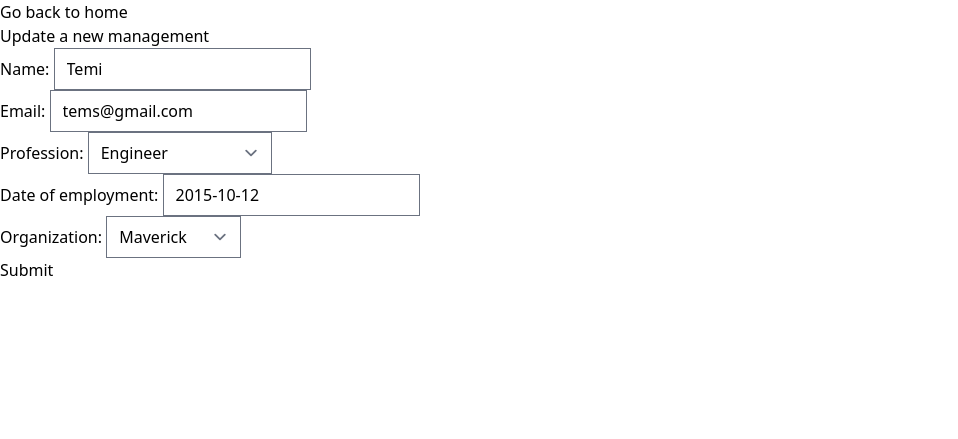
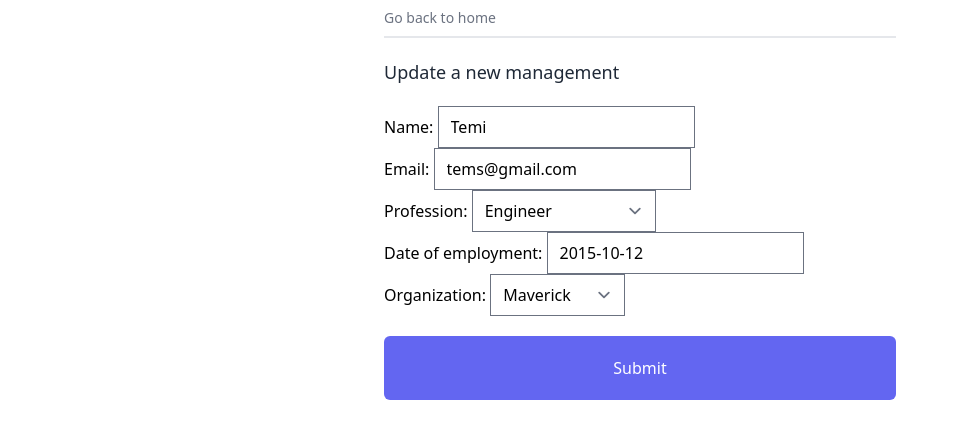
Before and after one commit to 12sub/Student-Management-Application, a Django app: page /app/3/update/ in a window 1280 px wide. Shown: the part 80-519 px from the top of the page, without its empty margins (0-958 px from the left). Run offline with Django 4.2, Linux system fonts and the light colour scheme; a user stored in the database is signed in; data comes from the database, SQL or seed files in the repository; both versions use the stored data as it was after the commit; some libraries are stand-ins or nearby versions.

Commit message:
11th commit

```diff
--- a/app/templates/app_students_update.html
+++ b/app/templates/app_students_update.html
@@ -20,8 +20,8 @@
                 <input class="flex mr-auto text-white bg-indigo-500 border-0 py-2 px-6 focus:outline-none hover:bg-indigo-600 rounded" type='submit'/>
                 </div>
             </form>
-        <div class="flex">
-          <button class="flex ml-auto text-white bg-indigo-500 border-0 py-2 px-6 focus:outline-none hover:bg-indigo-600 rounded"><a href='{% url 'apps:student_delete' user.pk %}'>Delete</a></button>
+        <div class="mt-5 py-5 border-t border-gray-200">
+          <button class=" text-white bg-indigo-500 border-0 py-2 px-6 focus:outline-none hover:bg-indigo-600 rounded"><a href='{% url 'apps:student_delete' user.pk %}'>Delete</a></button>
         </div>
       </div>
     </div>
--- a/app/templates/app_update.html
+++ b/app/templates/app_update.html
@@ -1,12 +1,22 @@
 {% extends "base.html" %}
+{% load tailwind_filters %}
 
 {% block content %}
-<a href='/'>Go back to home</a>
 
-<h1>Update a new management</h1>
+
+<div class="max-w-lg mx-auto">
+<div class="text-sm mb-3 border-b-2 py-2 text-gray-500">
+    <a href='/'>Go back to home</a>
+</div>
+<div class="text-lg mb-3 py-2 text-gray-800">
+    <h1>Update a new management</h1>
+</div>
     <form method='post'>
         {% csrf_token %}
-        {{form.as_p}}
+        {{form|crispy}}
+        <div class="py-5 border-blue-500 mt-5 hover:bg-blue-500 rounded-md text-center bg-indigo-500 text-white">
         <input type='submit'/>
+        </div>
     </form>
+</div>
 {% endblock content %}
```
Also changed, not shown: app/templates/app_create.html (+4 -4 lines), app/templates/app_students.html (+5 -2 lines), db.sqlite3.
